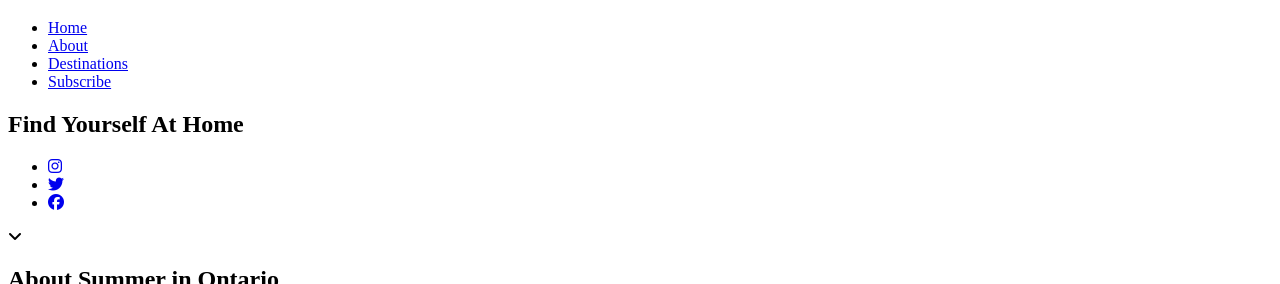
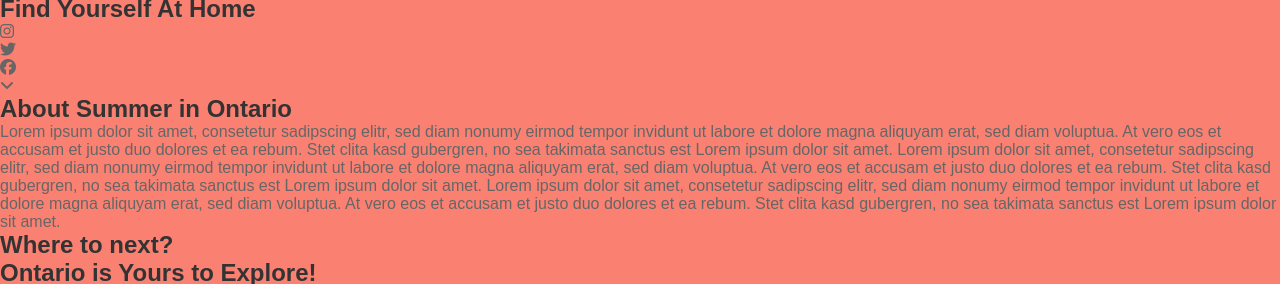
Before and after one commit to mariamkhalifa/Chang_Gajjar_Khalifa_Tsao_Valero_OntarioSummer, a PHP site: page / in a window 1280 px wide. Shown: the part 309-593 px from the top of the page. Run offline with PHP 8.4, Linux system fonts and the light colour scheme; some libraries are stand-ins or nearby versions.

Commit message:
header css and burger vue

```diff
--- a/css/main.css
+++ b/css/main.css
@@ -0,0 +1 @@
+.header{display:flex;flex-direction:column;align-items:center;background-color:salmon}.logo{cursor:pointer;margin-top:40px}.fa-bars{transition:all .5s ease;cursor:pointer;position:absolute;top:20px;right:20px}.rotated{transform:rotate(90deg)}.nav{display:none}.visible{display:flex;flex-direction:column;margin-top:20px}.visible li{padding-top:10px;text-align:center;transition:all .5s ease}.visible li:hover{opacity:.7}*{margin:0;padding:0;box-sizing:border-box}html,body{height:100%}body{font-family:arial;color:#666}h1,h2{color:#333;font-family:arial}a{color:#666;text-decoration:none}li{list-style:none}/*# sourceMappingURL=main.css.map */
--- a/index.php
+++ b/index.php
@@ -16,12 +16,12 @@
     <main id="app">
         <header class="header">
             <router-link to="/"><img src="logo.svg" alt="logo"></router-link>
-            <i class="fa fa-bars fa-2x"></i>
-            <ul class="nav">
-                <li><router-link to="/">Home</router-link></li>
-                <li><a href="#about">About</a></li>
-                <li><a href="#destinations">Destinations</a></li>
-                <li><router-link to="/subscribe">Subscribe</router-link></li>
+            <i v-on:click="expandBurger" class="fa fa-bars fa-2x" :class="{'rotated':burger.isExpanded}"></i>
+            <ul class="nav" :class="{'visible':burger.isExpanded}">
+                <li class="nav-link"><router-link to="/">Home</router-link></li>
+                <li class="nav-link"><a href="#about">About</a></li>
+                <li class="nav-link"><a href="#destinations">Destinations</a></li>
+                <li class="nav-link"><router-link to="/subscribe">Subscribe</router-link></li>
             </ul>
         <header>
 
--- a/js/main.js
+++ b/js/main.js
@@ -23,11 +23,16 @@ const router = new VueRouter({
 // 1. create the vue module
 const vm = new Vue({
     data: {
-
+        burger: {
+            isExpanded: false
+        },
     },
 
     methods: {
-
+        expandBurger() {
+            //console.log('expanded');
+            this.burger.isExpanded = (this.burger.isExpanded) ? false : true;
+        }
     },
 
     router
--- a/js/modules/HomeComponent.js
+++ b/js/modules/HomeComponent.js
@@ -10,13 +10,13 @@ export default {
             </ul>
             <i class="fa fa-angle-down"></i>
         </section>
-        <section class="about">
+        <section id="about" class="about">
             <h1>About Summer in Ontario</h1>
             <p>
             Lorem ipsum dolor sit amet, consetetur sadipscing elitr, sed diam nonumy eirmod tempor invidunt ut labore et dolore magna aliquyam erat, sed diam voluptua. At vero eos et accusam et justo duo dolores et ea rebum. Stet clita kasd gubergren, no sea takimata sanctus est Lorem ipsum dolor sit amet. Lorem ipsum dolor sit amet, consetetur sadipscing elitr, sed diam nonumy eirmod tempor invidunt ut labore et dolore magna aliquyam erat, sed diam voluptua. At vero eos et accusam et justo duo dolores et ea rebum. Stet clita kasd gubergren, no sea takimata sanctus est Lorem ipsum dolor sit amet. Lorem ipsum dolor sit amet, consetetur sadipscing elitr, sed diam nonumy eirmod tempor invidunt ut labore et dolore magna aliquyam erat, sed diam voluptua. At vero eos et accusam et justo duo dolores et ea rebum. Stet clita kasd gubergren, no sea takimata sanctus est Lorem ipsum dolor sit amet.
             </p>
         </section>
-        <section class="destinations-wrapper">
+        <section id="destinations" class="destinations-wrapper">
             <h1>Where to next?</h1>
             <h2>Ontario is Yours to Explore!</h2>
             <router-link to="/destinations">
@@ -47,11 +47,4 @@ export default {
     </div>
     `,
 
-    created: {
-
-    },
-
-    data: {
-
-    }
 }
--- a/sass/_vars.scss
+++ b/sass/_vars.scss
@@ -0,0 +1,5 @@
+$heading-color: #333;
+$copy-color: #666;
+$main-color: salmon;
+$heading-font: arial;
+$copy-font: arial;
--- a/sass/main.scss
+++ b/sass/main.scss
@@ -0,0 +1,28 @@
+@import '_vars';
+@import 'modules/_header';
+
+/* reset */
+* {
+	margin: 0; padding: 0; box-sizing: border-box;
+}
+
+html, body { height: 100%; }
+
+body {
+    font-family: $copy-font;
+    color: $copy-color;
+}
+
+h1, h2 {
+    color: $heading-color;
+    font-family: $heading-font;
+}
+
+a {
+    color: $copy-color;
+    text-decoration: none;
+}
+
+li {
+    list-style: none;
+}
--- /dev/null
+++ b/sass/modules/_header.scss
@@ -0,0 +1,41 @@
+.header {
+    display: flex;
+    flex-direction: column;
+    align-items: center;
+    background-color: $main-color;
+}
+
+.logo {
+    cursor: pointer;
+    margin-top: 40px;
+}
+
+.fa-bars {
+    transition: all .5s ease;
+    cursor: pointer;
+    position: absolute;
+    top: 20px;
+    right: 20px;
+}
+
+.rotated {
+    transform: rotate(90deg);
+}
+
+.nav {
+    display: none;
+}
+
+.visible {
+    display: flex;
+    flex-direction: column;
+    margin-top: 20px;
+    li {
+        padding-top: 10px;
+        text-align: center;
+        transition: all .5s ease;
+    }
+    li:hover {
+        opacity: .7;
+    }
+}
```
Also changed, not shown: 1 other file.
